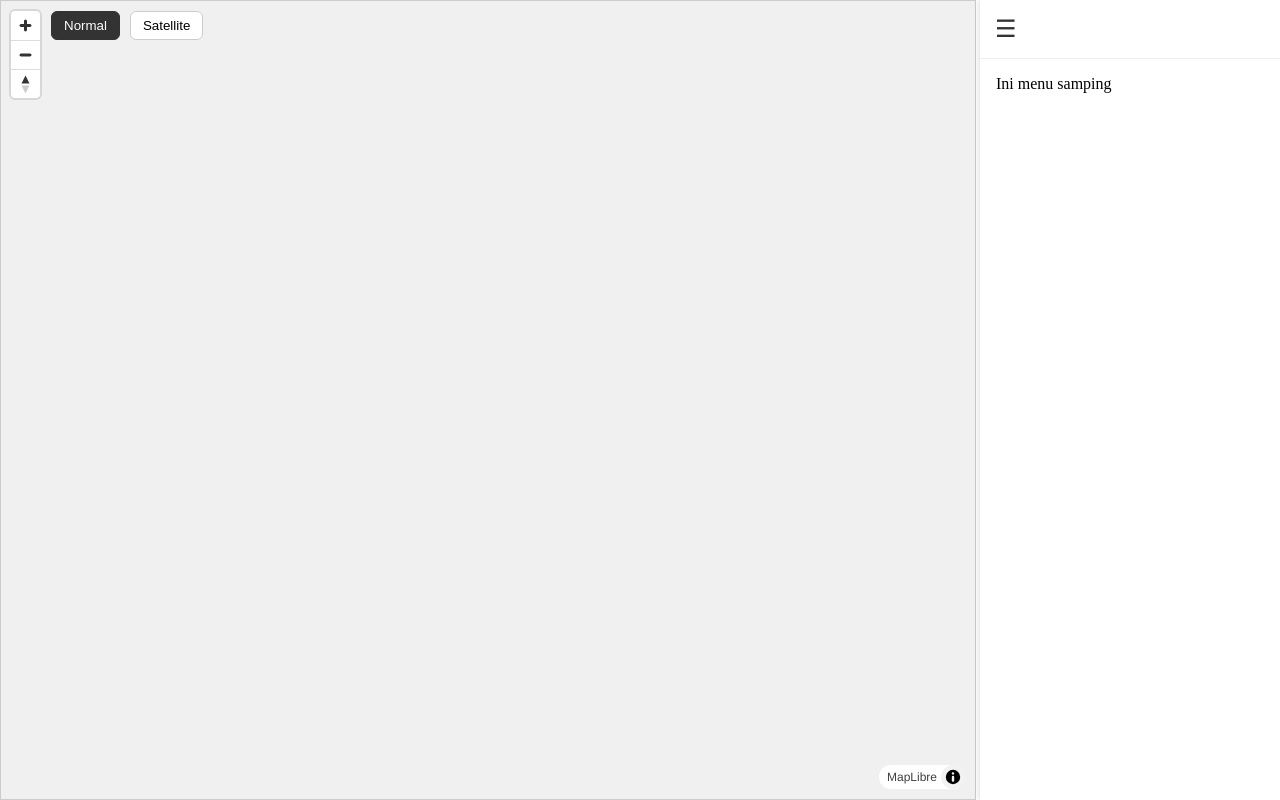
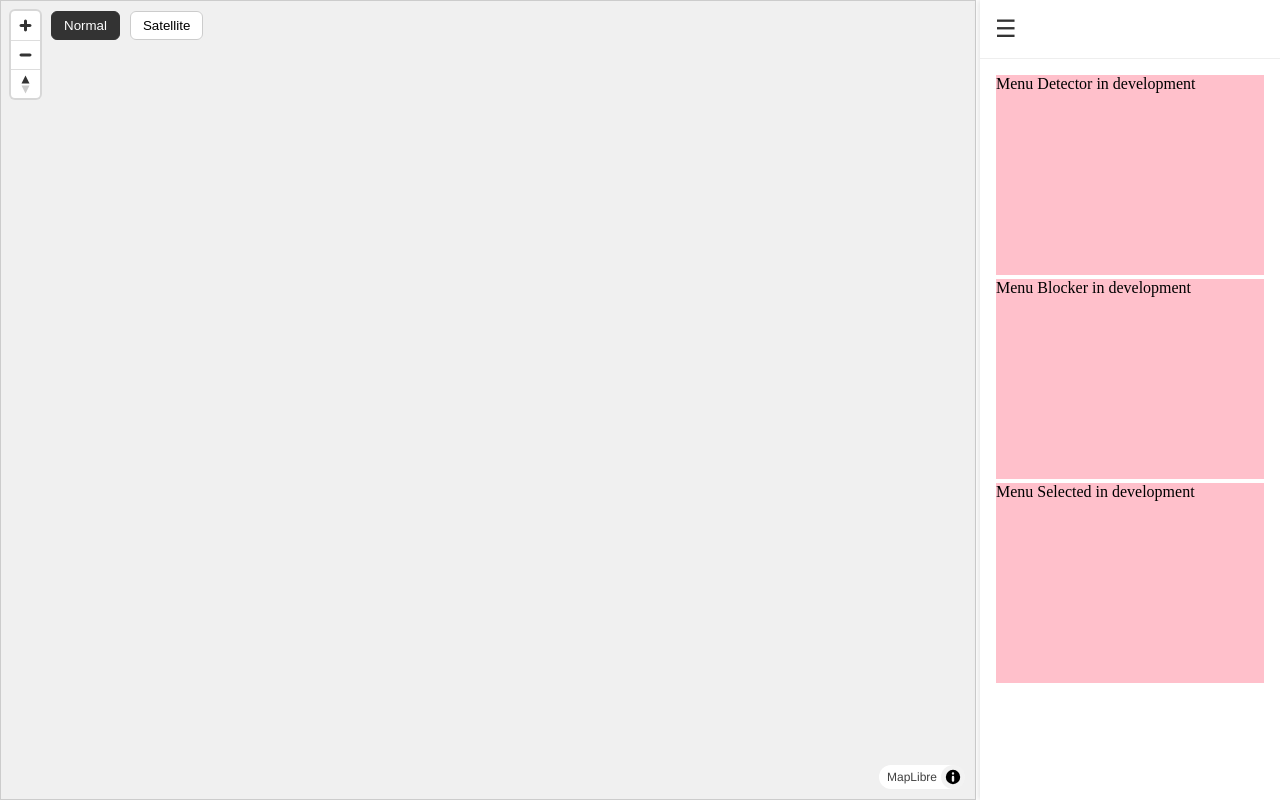
Before and after one commit to CahyaAji/dblocker_logs_imip, a Svelte app in the folder frontend/: page / in a window 1280 px wide. Both pictures are taken after a click on the button "Toggle Sidebar". Built offline with nearby package versions, Linux system fonts and the light colour scheme; no server answers.

Commit message:
add dblocker store

```diff
--- a/frontend/src/App.svelte
+++ b/frontend/src/App.svelte
@@ -1,5 +1,6 @@
 <script lang="ts">
   import Map from "./lib/Map.svelte";
+    import SideMenu from "./lib/SideMenu.svelte";
   import { settings } from "./lib/store/configStore";
 
   let isResizing = false;
@@ -60,7 +61,7 @@
         </div>
         <div class="sidebar-content">
           {#if $settings.sidebarExpanded}
-            <p>Ini menu samping</p>
+          <SideMenu/>
           {/if}
         </div>
       </aside>
--- /dev/null
+++ b/frontend/src/lib/SideMenu.svelte
@@ -0,0 +1,20 @@
+<div>
+    <div class="other">Menu Detector in development</div>
+    <div class="other">Menu Blocker in development</div>
+    <div class="other">Menu Selected in development</div>
+
+</div>
+
+<style>
+    .other {
+        display: flex;
+        height: 200px;
+        width: 100%;
+        background-color: pink;
+        margin-bottom: 4px;
+    }
+    .blocker {
+        display: flex;
+    }
+
+</style>
```
Also changed, not shown: frontend/src/lib/store/dblockerStore.ts (added, +33 -0 lines), 1 other file (tests, documents, lock files or other folders).
